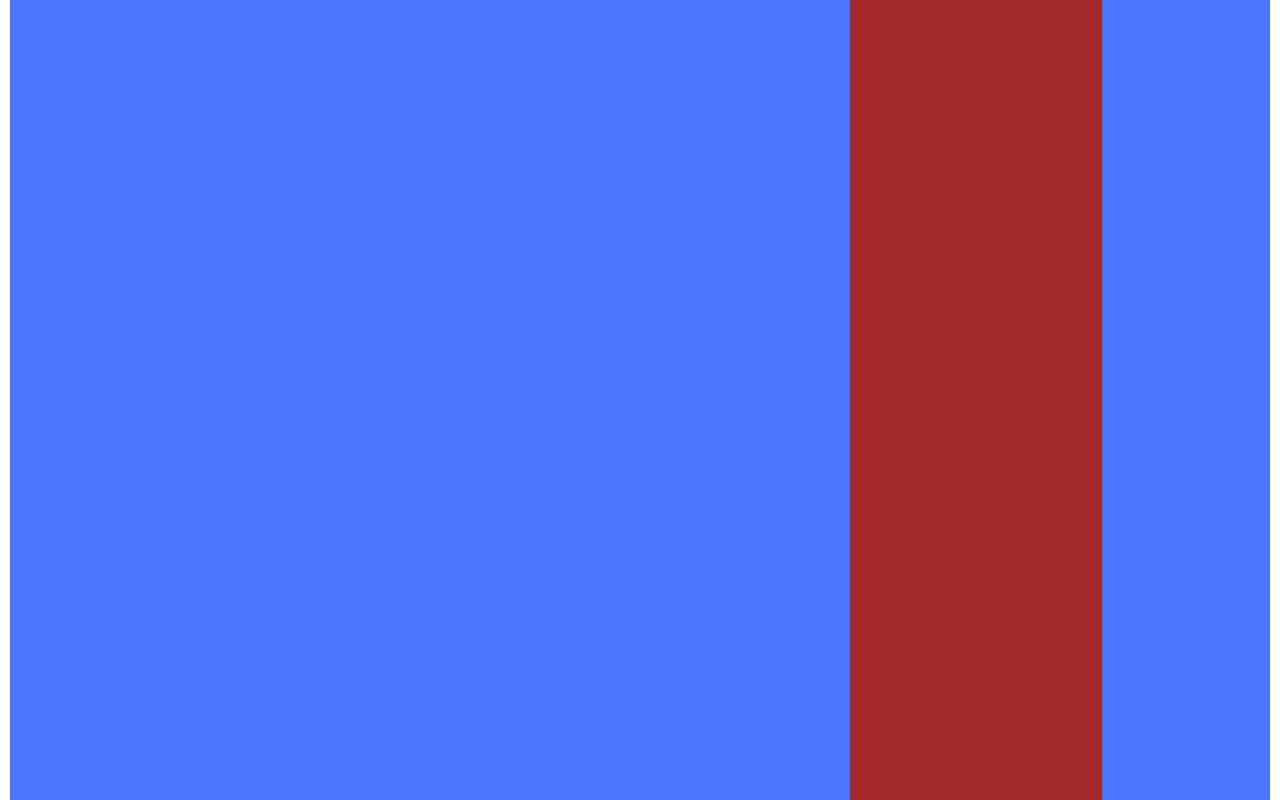
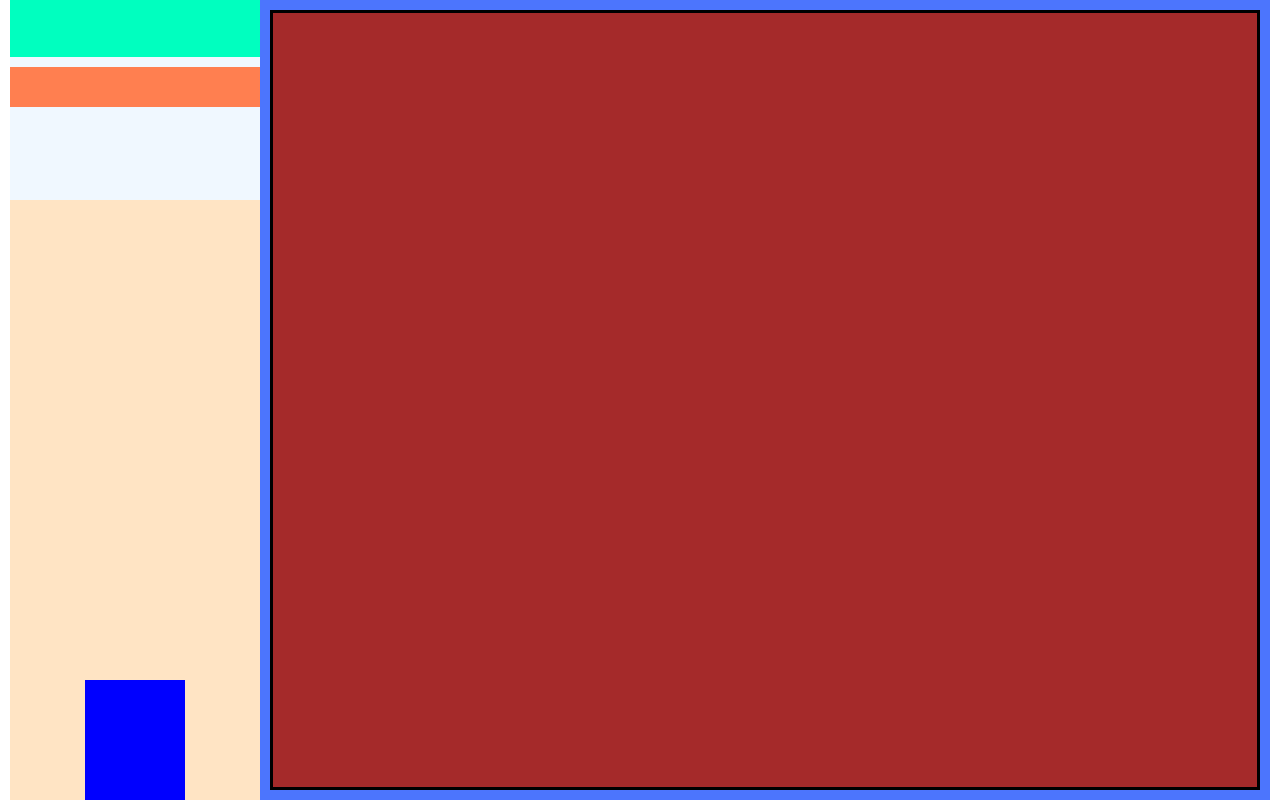
Before and after one commit to guilhermeRizzatto/To-Do-Angular, an Angular app: page / in a window 1280 px wide. Built offline with nearby package versions, Linux system fonts and the light colour scheme.

Commit message:
Making the layout - 50%

```diff
--- a/angular.json
+++ b/angular.json
@@ -102,5 +102,8 @@
         }
       }
     }
+  },
+  "cli": {
+    "analytics": false
   }
 }
--- a/src/app/main/main.component.css
+++ b/src/app/main/main.component.css
@@ -12,15 +12,73 @@
     margin-bottom: 0px;
 
     display: grid;
+    grid-template-columns: 250px 1fr;
+
+    background-color: rgb(76, 117, 253);
+    min-height: 100%;
+
+}
+
+#area #board{
+    background-color: brown;
+    margin: 10px;
+    border-style: solid;
+    border-width: 3px;
+}
+
+#sideBar{
+    background-color: bisque;
+    position: relative;
+    display: flex;
+    flex-direction: column; /* Garante que o botão fique no fundo */
+    justify-content: space-between;
+    align-items: center;
+
+}
+
+#sideBar .menu{
+    display: flex;
+    flex-direction: column;
+    width: 100%;
+    min-height: 200px;
+    max-height: 300px;
+    background-color: rgb(255, 255, 0);
+}
+
+#sideBar .menu .topBar{
+    height: 80px;
+    background-color: rgb(0, 255, 191);
+}
+
+#sideBar .menu .options{
+    height: 100%;
+    background-color: aliceblue;
+}
+
+#sideBar .addButton{
+    position: relative;
+    bottom: 0;
+    background-color: blue;
+    height: 120px;
+    width: 100px;
+    align-content: center;
+    border-style: none;
+}
+
+#sideBar .addButton:hover{
+    background-color: rgb(69, 69, 254);
+}
 
 
-    background-color: rgb(76, 117, 253);
-    height: 100%;
+.menu .changePass{
+    margin-top: 10px;
+    margin-bottom: 10px;
+    background-color: coral;
+    height: 40px;
+    width: 100%;
+    border-style: none;
+}
 
-   #board{
-    grid-column: 3;
-    background-color: brown;
-    width: 60%;
-
-   }
+.menu .changePass:hover{
+    border-style: solid;
 }
--- a/src/app/main/main.component.html
+++ b/src/app/main/main.component.html
@@ -2,7 +2,23 @@
 <div id="mainFrame">
     <div id="area">
         <div id="sideBar">
+            <div class="menu">
+                <div class="topBar">
 
+
+                </div>
+                <div class="options">
+                    <button class="changePass">
+
+                    </button>
+
+
+                </div>
+            </div>
+
+            <button class="addButton">
+
+            </button>
         </div>
         <div id="board">
 
```
